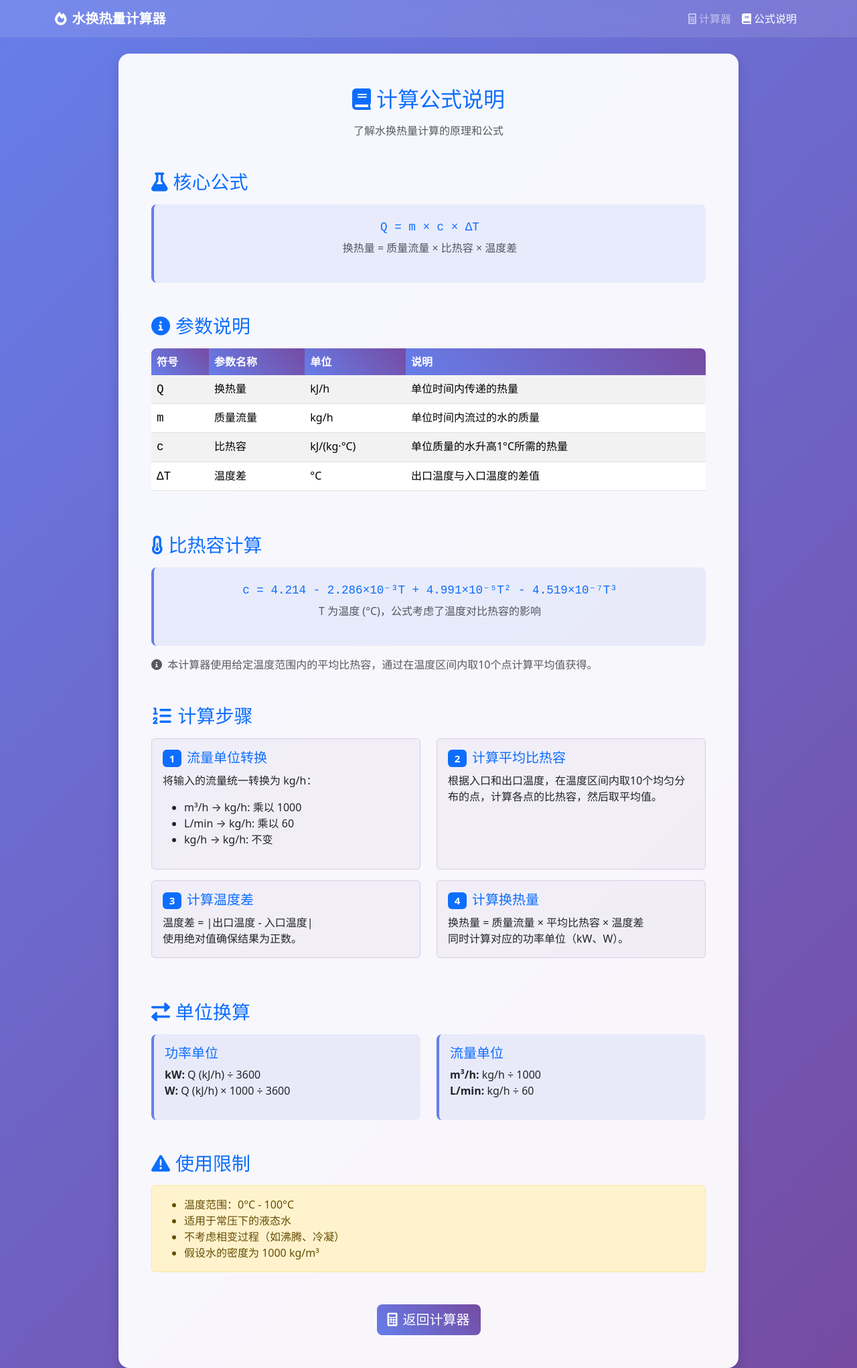
After one commit to santashen/vue-pro, a Flask app: page /formula in a window 1280 px wide. The commit adds this page. Shown: the whole page at 67% size. Run offline with Flask 3, Linux system fonts and the light colour scheme; some libraries are stand-ins or nearby versions.

Commit message:
删除 index.html 文件，更新 Flask 路由以支持根路径和新的公式说明页面，同时新增 formula.html 模板，优化前端页面结构和样式，确保计算器功能正常运行。

```diff
--- a/flask_heat_calculator/app.py
+++ b/flask_heat_calculator/app.py
@@ -12,11 +12,15 @@ def get_specific_heat(t1, t2):
         specific_heats.append(c)
     return np.mean(specific_heats)
 
-@app.route('/toy/heat/')
+@app.route('/')
 def index():
     return render_template('index.html')
 
-@app.route('/toy/heat/calculate', methods=['POST'])
+@app.route('/formula')
+def formula():
+    return render_template('formula.html')
+
+@app.route('/calculate', methods=['POST'])
 def calculate():
     try:
         data = request.get_json()
--- /dev/null
+++ b/flask_heat_calculator/templates/formula.html
@@ -0,0 +1,308 @@
+<!DOCTYPE html>
+<html lang="zh">
+<head>
+  <meta charset="UTF-8" />
+  <meta name="viewport" content="width=device-width, initial-scale=1.0"/>
+  <title>计算公式说明 - 水换热量计算器</title>
+  <link href="https://cdn.bootcdn.net/ajax/libs/bootstrap/5.3.1/css/bootstrap.min.css" rel="stylesheet"/>
+  <link href="https://cdn.bootcdn.net/ajax/libs/font-awesome/6.0.0/css/all.min.css" rel="stylesheet"/>
+  <link href="https://cdn.bootcdn.net/ajax/libs/highlight.js/11.8.0/styles/github.min.css" rel="stylesheet"/>
+  <style>
+    body {
+      background: linear-gradient(135deg, #667eea 0%, #764ba2 100%);
+      min-height: 100vh;
+    }
+    .main-card {
+      background: rgba(255, 255, 255, 0.95);
+      backdrop-filter: blur(10px);
+      border: 1px solid rgba(255, 255, 255, 0.2);
+      box-shadow: 0 8px 32px rgba(0, 0, 0, 0.1);
+    }
+    .navbar {
+      background: rgba(255, 255, 255, 0.1) !important;
+      backdrop-filter: blur(10px);
+    }
+    .navbar-brand {
+      font-weight: 600;
+    }
+    .formula-box {
+      background: rgba(102, 126, 234, 0.1);
+      border-left: 4px solid #667eea;
+      border-radius: 8px;
+    }
+    .step-card {
+      background: rgba(118, 75, 162, 0.05);
+      border: 1px solid rgba(118, 75, 162, 0.2);
+      transition: all 0.3s ease;
+    }
+    .step-card:hover {
+      transform: translateY(-2px);
+      box-shadow: 0 4px 12px rgba(0, 0, 0, 0.1);
+    }
+    .math-formula {
+      font-family: 'Courier New', monospace;
+      font-size: 1.1em;
+      color: #2c3e50;
+    }
+    .btn-primary {
+      background: linear-gradient(45deg, #667eea, #764ba2);
+      border: none;
+      font-weight: 500;
+    }
+    .btn-primary:hover {
+      background: linear-gradient(45deg, #5a6fd8, #6a4190);
+      transform: translateY(-2px);
+      box-shadow: 0 4px 12px rgba(0, 0, 0, 0.2);
+    }
+    .table-responsive {
+      border-radius: 8px;
+      overflow: hidden;
+    }
+    .table thead th {
+      background: linear-gradient(45deg, #667eea, #764ba2);
+      color: white;
+      border: none;
+    }
+  </style>
+</head>
+<body>
+  <!-- 导航栏 -->
+  <nav class="navbar navbar-expand-lg navbar-dark">
+    <div class="container">
+      <a class="navbar-brand" href="/">
+        <i class="fas fa-fire me-2"></i>水换热量计算器
+      </a>
+      <button class="navbar-toggler" type="button" data-bs-toggle="collapse" data-bs-target="#navbarNav">
+        <span class="navbar-toggler-icon"></span>
+      </button>
+      <div class="collapse navbar-collapse" id="navbarNav">
+        <ul class="navbar-nav ms-auto">
+          <li class="nav-item">
+            <a class="nav-link" href="/">
+              <i class="fas fa-calculator me-1"></i>计算器
+            </a>
+          </li>
+          <li class="nav-item">
+            <a class="nav-link active" href="/formula">
+              <i class="fas fa-book me-1"></i>公式说明
+            </a>
+          </li>
+        </ul>
+      </div>
+    </div>
+  </nav>
+
+  <div class="container mt-4">
+    <div class="row justify-content-center">
+      <div class="col-lg-10">
+        <div class="main-card card rounded-4 shadow">
+          <div class="card-body p-5">
+            <div class="text-center mb-5">
+              <h2 class="text-primary mb-3">
+                <i class="fas fa-book me-2"></i>计算公式说明
+              </h2>
+              <p class="text-muted">了解水换热量计算的原理和公式</p>
+            </div>
+
+            <!-- 核心公式 -->
+            <div class="mb-5">
+              <h3 class="text-primary mb-3">
+                <i class="fas fa-flask me-2"></i>核心公式
+              </h3>
+              <div class="formula-box p-4">
+                <div class="text-center">
+                  <h4 class="math-formula text-primary">Q = m × c × ΔT</h4>
+                  <p class="text-muted mt-2">换热量 = 质量流量 × 比热容 × 温度差</p>
+                </div>
+              </div>
+            </div>
+
+            <!-- 参数说明 -->
+            <div class="mb-5">
+              <h3 class="text-primary mb-3">
+                <i class="fas fa-info-circle me-2"></i>参数说明
+              </h3>
+              <div class="table-responsive">
+                <table class="table table-striped">
+                  <thead>
+                    <tr>
+                      <th>符号</th>
+                      <th>参数名称</th>
+                      <th>单位</th>
+                      <th>说明</th>
+                    </tr>
+                  </thead>
+                  <tbody>
+                    <tr>
+                      <td class="math-formula">Q</td>
+                      <td>换热量</td>
+                      <td>kJ/h</td>
+                      <td>单位时间内传递的热量</td>
+                    </tr>
+                    <tr>
+                      <td class="math-formula">m</td>
+                      <td>质量流量</td>
+                      <td>kg/h</td>
+                      <td>单位时间内流过的水的质量</td>
+                    </tr>
+                    <tr>
+                      <td class="math-formula">c</td>
+                      <td>比热容</td>
+                      <td>kJ/(kg·°C)</td>
+                      <td>单位质量的水升高1°C所需的热量</td>
+                    </tr>
+                    <tr>
+                      <td class="math-formula">ΔT</td>
+                      <td>温度差</td>
+                      <td>°C</td>
+                      <td>出口温度与入口温度的差值</td>
+                    </tr>
+                  </tbody>
+                </table>
+              </div>
+            </div>
+
+            <!-- 比热容公式 -->
+            <div class="mb-5">
+              <h3 class="text-primary mb-3">
+                <i class="fas fa-thermometer-half me-2"></i>比热容计算
+              </h3>
+              <div class="formula-box p-4">
+                <div class="text-center">
+                  <h5 class="math-formula text-primary">c = 4.214 - 2.286×10⁻³T + 4.991×10⁻⁵T² - 4.519×10⁻⁷T³</h5>
+                  <p class="text-muted mt-2">T 为温度 (°C)，公式考虑了温度对比热容的影响</p>
+                </div>
+              </div>
+              <div class="mt-3">
+                <p class="text-muted">
+                  <i class="fas fa-info-circle me-1"></i>
+                  本计算器使用给定温度范围内的平均比热容，通过在温度区间内取10个点计算平均值获得。
+                </p>
+              </div>
+            </div>
+
+            <!-- 计算步骤 -->
+            <div class="mb-5">
+              <h3 class="text-primary mb-3">
+                <i class="fas fa-list-ol me-2"></i>计算步骤
+              </h3>
+              <div class="row">
+                <div class="col-md-6 mb-3">
+                  <div class="step-card card h-100">
+                    <div class="card-body">
+                      <h5 class="card-title text-primary">
+                        <span class="badge bg-primary me-2">1</span>流量单位转换
+                      </h5>
+                      <p class="card-text">
+                        将输入的流量统一转换为 kg/h：
+                        <ul class="mt-2">
+                          <li>m³/h → kg/h: 乘以 1000</li>
+                          <li>L/min → kg/h: 乘以 60</li>
+                          <li>kg/h → kg/h: 不变</li>
+                        </ul>
+                      </p>
+                    </div>
+                  </div>
+                </div>
+                <div class="col-md-6 mb-3">
+                  <div class="step-card card h-100">
+                    <div class="card-body">
+                      <h5 class="card-title text-primary">
+                        <span class="badge bg-primary me-2">2</span>计算平均比热容
+                      </h5>
+                      <p class="card-text">
+                        根据入口和出口温度，在温度区间内取10个均匀分布的点，计算各点的比热容，然后取平均值。
+                      </p>
+                    </div>
+                  </div>
+                </div>
+                <div class="col-md-6 mb-3">
+                  <div class="step-card card h-100">
+                    <div class="card-body">
+                      <h5 class="card-title text-primary">
+                        <span class="badge bg-primary me-2">3</span>计算温度差
+                      </h5>
+                      <p class="card-text">
+                        温度差 = |出口温度 - 入口温度|<br>
+                        使用绝对值确保结果为正数。
+                      </p>
+                    </div>
+                  </div>
+                </div>
+                <div class="col-md-6 mb-3">
+                  <div class="step-card card h-100">
+                    <div class="card-body">
+                      <h5 class="card-title text-primary">
+                        <span class="badge bg-primary me-2">4</span>计算换热量
+                      </h5>
+                      <p class="card-text">
+                        换热量 = 质量流量 × 平均比热容 × 温度差<br>
+                        同时计算对应的功率单位（kW、W）。
+                      </p>
+                    </div>
+                  </div>
+                </div>
+              </div>
+            </div>
+
+            <!-- 单位换算 -->
+            <div class="mb-5">
+              <h3 class="text-primary mb-3">
+                <i class="fas fa-exchange-alt me-2"></i>单位换算
+              </h3>
+              <div class="row">
+                <div class="col-md-6">
+                  <div class="formula-box p-3">
+                    <h5 class="text-primary">功率单位</h5>
+                    <ul class="list-unstyled">
+                      <li><strong>kW:</strong> Q (kJ/h) ÷ 3600</li>
+                      <li><strong>W:</strong> Q (kJ/h) × 1000 ÷ 3600</li>
+                    </ul>
+                  </div>
+                </div>
+                <div class="col-md-6">
+                  <div class="formula-box p-3">
+                    <h5 class="text-primary">流量单位</h5>
+                    <ul class="list-unstyled">
+                      <li><strong>m³/h:</strong> kg/h ÷ 1000</li>
+                      <li><strong>L/min:</strong> kg/h ÷ 60</li>
+                    </ul>
+                  </div>
+                </div>
+              </div>
+            </div>
+
+            <!-- 使用限制 -->
+            <div class="mb-5">
+              <h3 class="text-primary mb-3">
+                <i class="fas fa-exclamation-triangle me-2"></i>使用限制
+              </h3>
+              <div class="alert alert-warning">
+                <ul class="mb-0">
+                  <li>温度范围：0°C - 100°C</li>
+                  <li>适用于常压下的液态水</li>
+                  <li>不考虑相变过程（如沸腾、冷凝）</li>
+                  <li>假设水的密度为 1000 kg/m³</li>
+                </ul>
+              </div>
+            </div>
+
+            <!-- 返回按钮 -->
+            <div class="text-center">
+              <a href="/" class="btn btn-primary btn-lg">
+                <i class="fas fa-calculator me-2"></i>返回计算器
+              </a>
+            </div>
+          </div>
+        </div>
+      </div>
+    </div>
+  </div>
+
+  <script src="https://cdn.bootcdn.net/ajax/libs/bootstrap/5.3.1/js/bootstrap.bundle.min.js"></script>
+  <script src="https://cdn.bootcdn.net/ajax/libs/highlight.js/11.8.0/highlight.min.js"></script>
+  <script>
+    hljs.highlightAll();
+  </script>
+</body>
+</html>
```
Also changed, not shown: flask_heat_calculator/templates/index.html (+177 -27 lines), index.html (deleted, +0 -13 lines), src/App.vue (+11 -2 lines), public/stardew.png (added).
